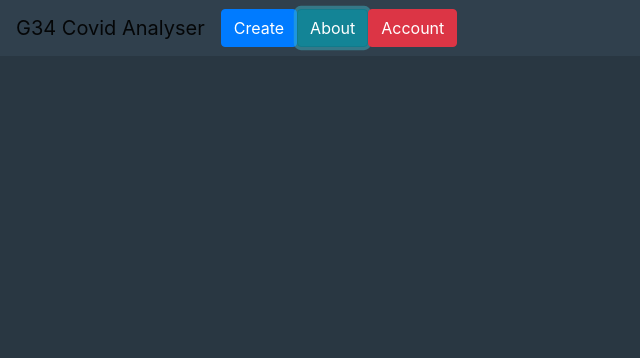
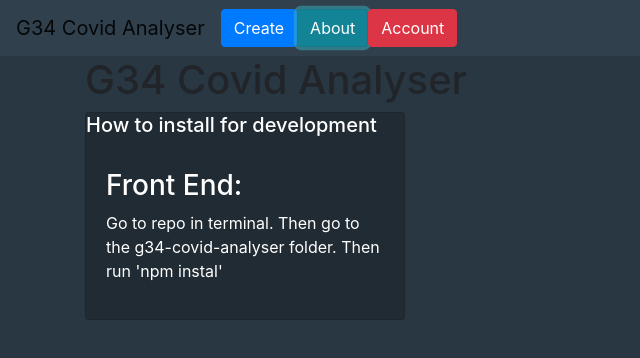
Before and after one commit to Jack-Hartman/UoL-TSE-G34, a React (Create React App) app in the folder g34-covid-analyser/: page / in a window 1280 px wide. Both pictures are taken after a click on the button "About". Shown: the top 358 px of the page, without its empty margins (0-640 px from the left). Built offline with nearby package versions, Linux system fonts and the light colour scheme; no server answers.

Commit message:
Started making about page.

```diff
--- a/g34-covid-analyser/src/App.js
+++ b/g34-covid-analyser/src/App.js
@@ -55,7 +55,7 @@ class App extends Component {
 
 	handleAboutClick() {
 		this.setState(state => ({
-			View: 'info'
+			View: 'about'
 		}));
 	}
 
--- a/g34-covid-analyser/src/Views/About.js
+++ b/g34-covid-analyser/src/Views/About.js
@@ -1,7 +1,26 @@
 import React from 'react';
 
+import Container from 'react-bootstrap/Container';
+import Card from 'react-bootstrap/Card';
+
 function About() {
-    return (<h1>About</h1>);
+    return (
+        <Container>
+            <h1>G34 Covid Analyser</h1>
+            <Card className='text-white' style={{ width: '20rem', backgroundColor:  '#202B33'}}>
+                <Card.Title>
+                    How to install for development
+                </Card.Title>
+                <Card.Body>
+                    <h3>Front End:</h3>
+                    <p>Go to repo in terminal.
+                        Then go to the g34-covid-analyser folder.
+                        Then run 'npm instal'
+                    </p>
+                </Card.Body>
+            </Card>
+        </Container>
+    );
 }
 
 export default About;
```
Also changed, not shown: 1 other file (tests, documents, lock files or other folders).
